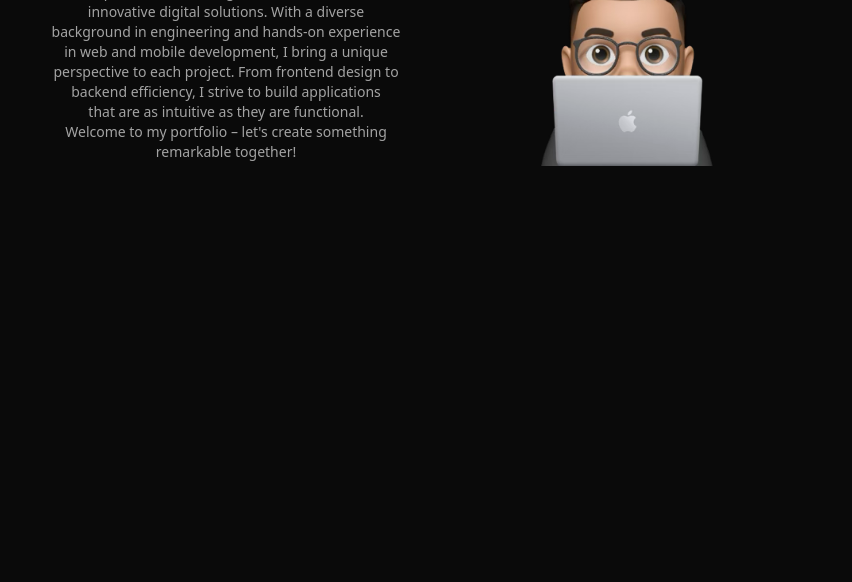
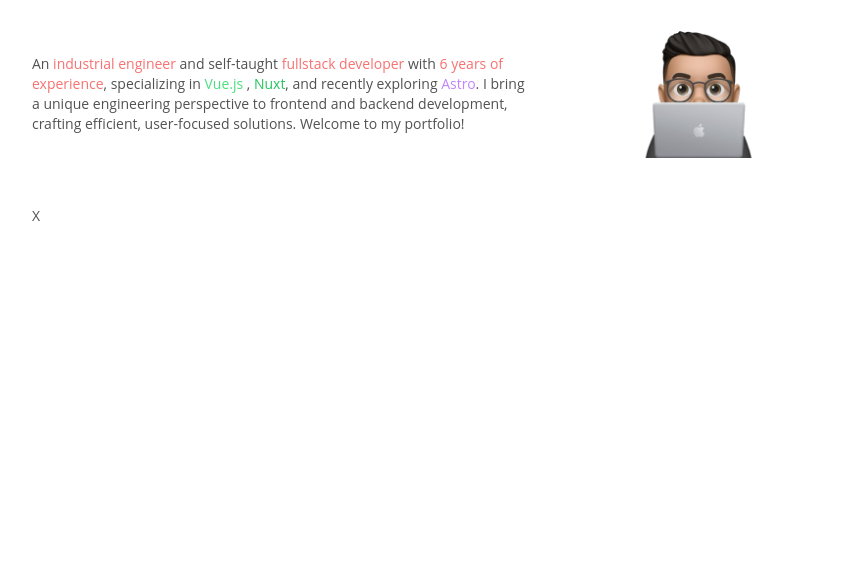
Before and after one commit to gokayyildiz0/gokayyildiz.com, an Astro site: page / in a window 1280 px wide. Shown: the part 218-800 px from the top of the page, without its empty margins (212-1064 px from the left). Built offline with nearby package versions, Linux system fonts and the light colour scheme; Astro itself is replaced by a stand-in of ours.

Commit message:
Refactor layout and add dark mode support

```diff
--- a/src/layouts/Layout.astro
+++ b/src/layouts/Layout.astro
@@ -19,14 +19,45 @@ const { title } = Astro.props;
 		<title>{title}</title>
 	</head>
 	<body
-		class="mx-auto flex min-h-screen max-w-[872px] flex-col gap-9 bg-neutral-950 px-10 py-8 text-sm text-neutral-400 md:gap-20 md:py-16"
+		class="mx-auto flex min-h-screen max-w-[872px] flex-col gap-9 dark:bg-neutral-950 px-10 py-8 text-sm dark:text-neutral-400 text-neutral-600 md:gap-20 md:py-16"
 	>
 		<Header />
-		<slot />
+		<main class="flex flex-col gap-20">
+			<slot />
+		</main>
 	</body>
 </html>
 <style is:global>
+	:root {
+		--font-open-sans: "Open Sans", sans-serif;
+	}
 	html {
-		font-family: system-ui, sans-serif;
+		line-height: 1.5;
+		-webkit-text-size-adjust: 100%;
+		-moz-tab-size: 4;
+		-o-tab-size: 4;
+		tab-size: 4;
+		font-family:
+			var(--font-open-sans),
+			ui-sans-serif,
+			system-ui,
+			-apple-system,
+			BlinkMacSystemFont,
+			"Segoe UI",
+			Roboto,
+			"Helvetica Neue",
+			Arial,
+			"Noto Sans",
+			sans-serif,
+			"Apple Color Emoji",
+			"Segoe UI Emoji",
+			"Segoe UI Symbol",
+			"Noto Color Emoji";
+		font-feature-settings: normal;
+		font-variation-settings: normal;
+	}
+	em {
+		font-style: normal;
+		color: #f87171;
 	}
 </style>
--- a/src/pages/index.astro
+++ b/src/pages/index.astro
@@ -1,25 +1,56 @@
 ---
+import { Image } from "astro:assets";
+import gokayildizImage from "../../public/images/gokay.png";
 import Layout from "../layouts/Layout.astro";
 ---
 
 <Layout title="Homepage">
-	<div class="flex flex-col md:flex-row gap-4">
-		<div class="flex flex-1 items-center justify-center">
-			<p class="text-pretty text-center p-4">
-				Hi, I'm <em>Gökay Yıldız</em>! A self-taught fullstack developer
-				with a passion for creating seamless, efficient, and innovative
-				digital solutions. With a diverse background in engineering and
-				hands-on experience in web and mobile development, I bring a
-				unique perspective to each project. From frontend design to
-				backend efficiency, I strive to build applications that are as
-				intuitive as they are functional. Welcome to my portfolio –
-				let's create something remarkable together!
-			</p>
+	<article class="flex flex-col gap-12">
+		<h1 class="text-3xl dark:text-neutral-100 text-neutral-950">
+			Hello, I'm Gökay 👋🏼
+		</h1>
+		<div class="flex flex-row gap-12">
+			<div class="flex items-center md:basis-2/3">
+				<p>
+					An <em>industrial engineer</em> and self-taught
+					<em>fullstack developer</em> with <em
+						>6 years of experience</em
+					>, specializing in
+					<a
+						class="text-green-400 hover:text-green-500"
+						href="http://vuejs.org"
+						target="_blank"
+						rel="noopener noreferrer"
+						>Vue.js
+					</a>,
+					<a
+						class="text-green-500 hover:text-green-600"
+						href="http://nuxt.com"
+						target="_blank"
+						rel="noopener noreferrer">Nuxt</a
+					>, and recently exploring
+					<a
+						class="text-purple-400 hover:text-purple-500"
+						href="http://astro.build"
+						target="_blank"
+						rel="noopener noreferrer">Astro</a
+					>. I bring a unique engineering perspective to frontend and
+					backend development, crafting efficient, user-focused
+					solutions. Welcome to my portfolio!
+				</p>
+			</div>
+			<div class="md:flex hidden justify-center basis-1/3">
+				<Image
+					src={gokayildizImage}
+					alt="Gökay Yildiz"
+					height="128"
+					loading="lazy"
+					decoding="async"
+				/>
+			</div>
 		</div>
-		<div
-			class="flex flex-1 order-first md:order-last items-center justify-center"
-		>
-			<img src="/images/gokay.png" alt="Gökay Yıldız" class="max-h-52" />
+		<div>
+			<a href="https://twitter.com/gokayildiz" target="_blank">X</a>
 		</div>
-	</div>
+	</article>
 </Layout>
```
